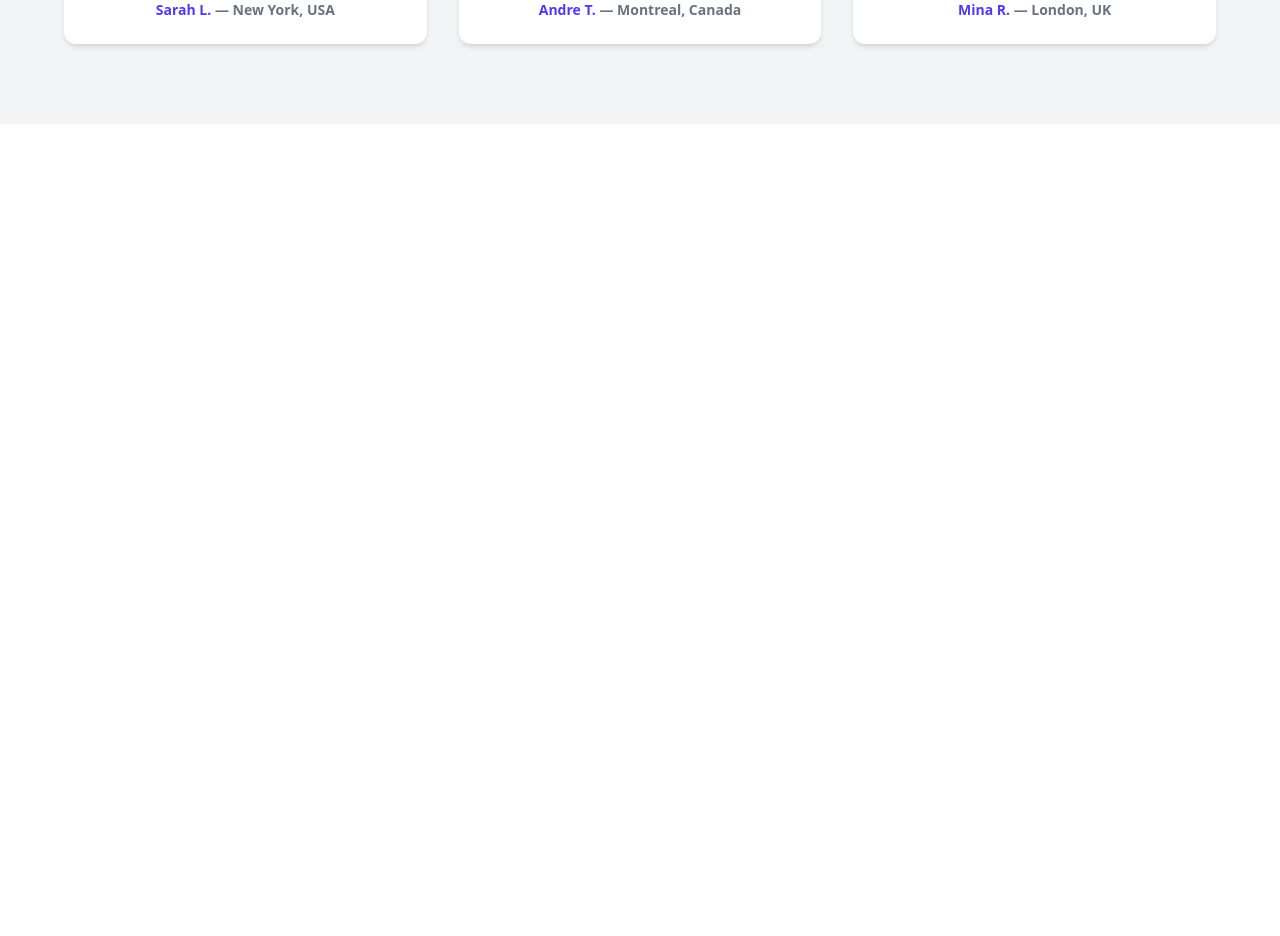
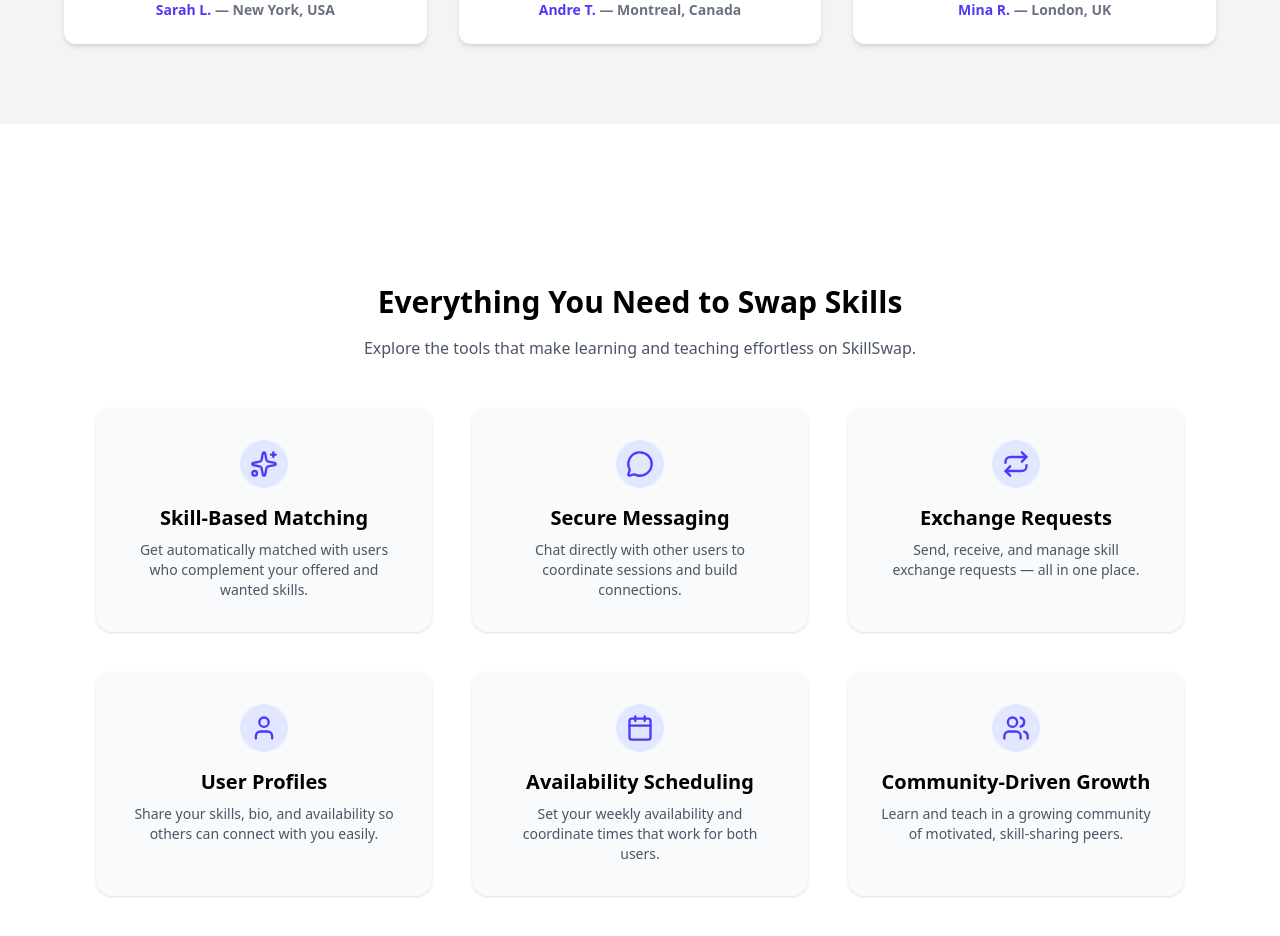
Before and after one commit to aaropaltemaa/SkillSwap, a React (Vite) app in the folder frontend/: page / in a window 1280 px wide. Shown: the part 1880-2816 px from the top of the page. Before the commit the page ends 2084 px from the top, so only its background shows below. Built offline with nearby package versions, Linux system fonts and the light colour scheme; no server answers.

Commit message:
readme updated

```diff
--- /dev/null
+++ b/frontend/src/components/Features.jsx
@@ -0,0 +1,86 @@
+// Features.jsx
+import { motion } from "framer-motion";
+import {
+  Users,
+  MessageCircle,
+  Sparkles,
+  User,
+  Repeat,
+  Calendar,
+} from "lucide-react";
+
+const features = [
+  {
+    icon: <Sparkles size={28} />,
+    title: "Skill-Based Matching",
+    description:
+      "Get automatically matched with users who complement your offered and wanted skills.",
+  },
+  {
+    icon: <MessageCircle size={28} />,
+    title: "Secure Messaging",
+    description:
+      "Chat directly with other users to coordinate sessions and build connections.",
+  },
+  {
+    icon: <Repeat size={28} />,
+    title: "Exchange Requests",
+    description:
+      "Send, receive, and manage skill exchange requests — all in one place.",
+  },
+  {
+    icon: <User size={28} />,
+    title: "User Profiles",
+    description:
+      "Share your skills, bio, and availability so others can connect with you easily.",
+  },
+  {
+    icon: <Calendar size={28} />,
+    title: "Availability Scheduling",
+    description:
+      "Set your weekly availability and coordinate times that work for both users.",
+  },
+  {
+    icon: <Users size={28} />,
+    title: "Community-Driven Growth",
+    description:
+      "Learn and teach in a growing community of motivated, skill-sharing peers.",
+  },
+];
+
+const Features = () => {
+  return (
+    <section className="bg-white py-40 px-4 sm:px-6 lg:px-24">
+      <div className="max-w-7xl mx-auto text-center">
+        <h2 className="text-3xl font-bold mb-4">
+          Everything You Need to Swap Skills
+        </h2>
+        <p className="text-gray-600 mb-12 max-w-2xl mx-auto">
+          Explore the tools that make learning and teaching effortless on
+          SkillSwap.
+        </p>
+
+        <div className="grid sm:grid-cols-2 md:grid-cols-3 gap-10">
+          {features.map((feature, index) => (
+            <motion.div
+              key={index}
+              className="bg-gray-50 rounded-2xl p-8 shadow hover:shadow-lg transition"
+              initial={{ opacity: 0, y: 20 }}
+              whileInView={{ opacity: 1, y: 0 }}
+              viewport={{ once: true }}
+              transition={{ duration: 0.4, delay: index * 0.1 }}
+            >
+              <div className="flex items-center justify-center w-12 h-12 mb-4 mx-auto bg-indigo-100 text-indigo-600 rounded-full">
+                {feature.icon}
+              </div>
+              <h3 className="text-xl font-semibold mb-2">{feature.title}</h3>
+              <p className="text-gray-600 text-sm">{feature.description}</p>
+            </motion.div>
+          ))}
+        </div>
+      </div>
+    </section>
+  );
+};
+
+export default Features;
--- a/frontend/src/components/Testimonials.jsx
+++ b/frontend/src/components/Testimonials.jsx
@@ -1,4 +1,3 @@
-// Testimonials.jsx
 import { motion } from "framer-motion";
 
 const testimonials = [
--- a/frontend/src/pages/HomePage.jsx
+++ b/frontend/src/pages/HomePage.jsx
@@ -2,6 +2,7 @@ import Hero from "../components/Hero";
 import HowItWorks from "../components/HowItWorks";
 import PopularSkills from "../components/PopularSkills";
 import Testimonials from "../components/Testimonials";
+import Features from "../components/Features";
 
 const HomePage = ({ successMessage }) => (
   <>
@@ -15,6 +16,7 @@ const HomePage = ({ successMessage }) => (
     <HowItWorks />
     <PopularSkills />
     <Testimonials />
+    <Features />
   </>
 );
 
```
Also changed, not shown: 1 other file (tests, documents, lock files or other folders).
